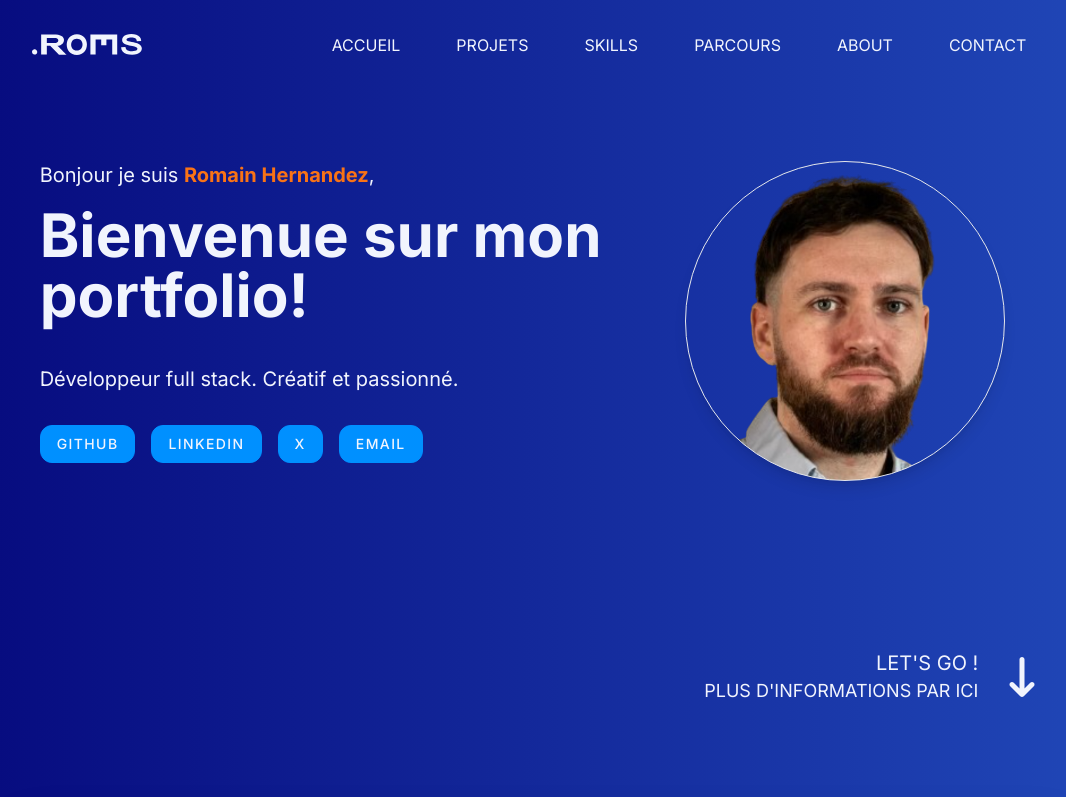
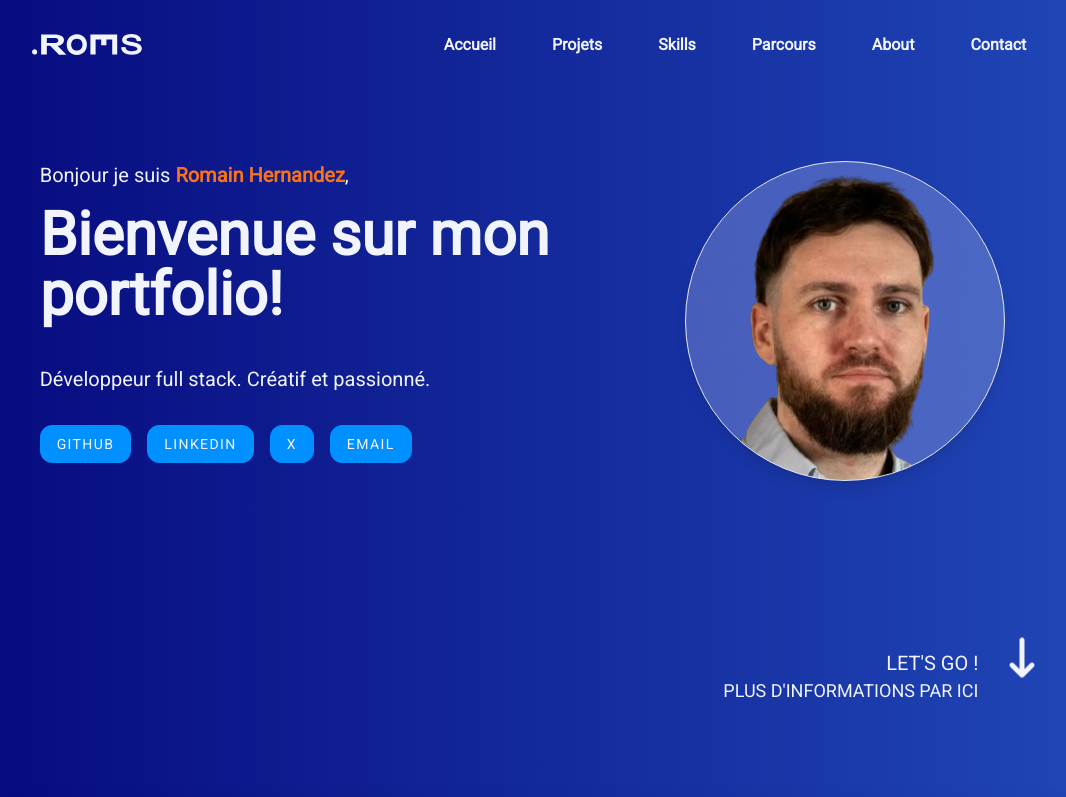
Before and after one commit to Roms-Her/Portfolio, a Next.js app: page / in a window 1280 px wide. Shown: the top 797 px of the page, without its empty margins (99-1165 px from the left). Built offline with nearby package versions, Linux system fonts and the light colour scheme.

Commit message:
fix: text size for nav

```diff
--- a/app/globals.css
+++ b/app/globals.css
@@ -7,3 +7,21 @@ body {
   /* background-color: rgb(5, 7, 123) */
   background: linear-gradient(90deg, #05077b 0%, #224bbb 100%);
 }
+
+.arrow {
+  animation: arrowMouv 2.5s infinite;
+  transition: transform 1.5s;
+  cursor: pointer;
+}
+
+@keyframes arrowMouv {
+  0% {
+      transform: translateY(0);
+  }
+  50% {
+      transform: translateY(-1.5rem);
+  }
+  100% {
+      transform: translateY(0);
+  }
+}
--- a/app/layout.jsx
+++ b/app/layout.jsx
@@ -1,8 +1,9 @@
-import { Inter } from "next/font/google";
+import { Roboto } from "next/font/google";
 import "./globals.css";
 import Footer from "./src/components/footer/Footer";
 import Nav from "./src/components/header/Nav";
-const inter = Inter({ subsets: ["latin"] });
+
+const inter = Roboto({ subsets: ["latin"], weight: "400" });
 
 export const metadata = {
   title: "Roms - Portfolio",
@@ -13,10 +14,14 @@ export default function RootLayout({ children }) {
   return (
     <html lang="fr">
       <body className={inter.className}>
-        <header><Nav /></header>
+        <header>
+          <Nav />
+        </header>
         <main>{children}</main>
-        <footer><Footer /></footer>
-        </body>
+        <footer>
+          <Footer />
+        </footer>
+      </body>
     </html>
   );
 }
--- a/app/src/components/header/Nav.jsx
+++ b/app/src/components/header/Nav.jsx
@@ -71,7 +71,7 @@ export default function Nav() {
             <div className="flex items-center gap-5 mb-4 sm:mb-6">
               <Link
                 href={link.url}
-                className="flex items-center transition gap-6 uppercase"
+                className="flex items-center transition gap-6 font-bold"
                 onClick={() => setMenuOpen(!menuOpen)}
               >
                 {link.title}
@@ -86,7 +86,7 @@ export default function Nav() {
           <li key={index} className="relative flex items-center">
             <Link
               href={link.url}
-              className="flex items-center py-2 px-6 gap-4 hover:text-orange-500 transition uppercase"
+              className="flex items-center py-2 px-6 gap-4 hover:text-orange-500 transition font-bold"
             >
               {link.title}
             </Link>
--- a/app/src/components/main/home/Welcome.jsx
+++ b/app/src/components/main/home/Welcome.jsx
@@ -1,3 +1,4 @@
+'use client'
 import { FaArrowDownLong } from "react-icons/fa6";
 import LinkButton from "../../LinkButton";
 
@@ -11,11 +12,20 @@ const links = [
   {name: "email", url: "mailto:romsher.dev@gmail.com"}
 ]
 
+function scrollToProjects() {
+    const projectPage = document.querySelector('#project-page');
+    if (projectPage) {
+      projectPage.scrollIntoView({ behavior: 'smooth', block: 'start' });
+    } else {
+      console.error('Element with ID "project-page" not found.');
+    }
+  }
+
   return (
     <section className="flex flex-col items-center text-accessible 2xl:py-10">
 
     <div className="flex p-8 flex-col w-full lg:w-5/6 2xl:w-4/6  md:mb-10 lg:flex-row-reverse lg:mb-14">
-        <div className="flex w-40 h-40 bg-roms bg-cover bg-opacity-30 border rounded-full justify-center mb-8 m-auto shadow-lg md:mb-12 md:w-60 md:h-60 xl:w-80 xl:h-80 ">
+        <div className="flex w-40 h-40 bg-roms bg-cover  backdrop-blur-3xl bg-[#d6e0ff40] border rounded-full justify-center mb-8 m-auto shadow-lg md:mb-12 md:w-60 md:h-60 xl:w-80 xl:h-80 ">
         </div>
         <div className="md:pr-8">
 
@@ -40,7 +50,7 @@ const links = [
         </div>
 
         <div>
-        <FaArrowDownLong size={40}/>
+        <FaArrowDownLong size={40} onClick={() => scrollToProjects()} className="arrow"/>
 
         </div>
     </div>
--- a/app/src/components/main/home/project/Project.jsx
+++ b/app/src/components/main/home/project/Project.jsx
@@ -75,7 +75,7 @@ export default function Project() {
       </div>
 
       <div
-        className={`fixed z-10  justify-center gap-8 h-5/6 bottom-0 w-full md:w-5/6 2xl:w-3/6 bg-accessible items-center rounded-tl-3xl rounded-tr-3xl shadow-2xl border-accessible border-x border-t transition-all  ${
+        className={`fixed z-10  justify-center gap-8 h-5/6 bottom-0 w-full md:w-5/6 2xl:w-3/6  backdrop-blur-3xl bg-[#d6e0ff40] items-center rounded-tl-3xl rounded-tr-3xl shadow-2xl border-accessible border-x border-t transition-all  ${
           modalVisible ? "translate-y-0" : "translate-y-full"
         }`}
       >
--- a/app/src/components/main/home/project/ProjectCard.jsx
+++ b/app/src/components/main/home/project/ProjectCard.jsx
@@ -11,7 +11,7 @@ export default function ProjectCard({ project, setModalVisible }) {
       >
 
         <button
-          className="absolute z-50 flex justify-center w-10 top-4 right-4 cursor-pointer text-solid hover:text-orange-500 transition-all"
+          className="absolute z-50 flex justify-center w-10 top-4 right-4 cursor-pointer text-accessible hover:text-orange-500 transition-all"
           onClick={() => setModalVisible(false)}
         >
           <IoIosCloseCircle className="text-5xl" />
@@ -28,15 +28,15 @@ export default function ProjectCard({ project, setModalVisible }) {
         </figure>
 
         <div className="flex flex-col items-center justify-around p-8 overflow-y-auto h-full">
-            <h3 className="text-center mb-4 font-bold text-2xl text-black">{project.name}</h3>
-          <div className="flex flex-col gap-4 sm:w-3/4 text-black text-sm md:text-base">
+            <h3 className="text-center mb-4 font-bold text-2xl text-accessible">{project.name}</h3>
+          <div className="flex flex-col gap-4 sm:w-3/4 text-accessible text-sm md:text-base">
             <p className='text-center'><span className='font-bold'>Poste:</span> {project.role}</p>
             <p className="text-center">{project.text}</p>
             <p className="text-center mb-4">{project.text2}</p>
           </div>
           <div className="flex flex-col items-center justify-center ">
-            <h4 className="text-center font-bold text-black">Technos utilisées:</h4>
-            <p className="text-center mb-6 text-black">{project.technos}</p>
+            <h4 className="text-center font-bold text-accessible">Technos utilisées:</h4>
+            <p className="text-center mb-6 text-accessible">{project.technos}</p>
             {project.link && (
               <LinkButton href={project.link} name={"Visiter le site web"} />
             )}
```
Also changed, not shown: package.json (+5 -5 lines), 1 other file (tests, documents, lock files or other folders).
